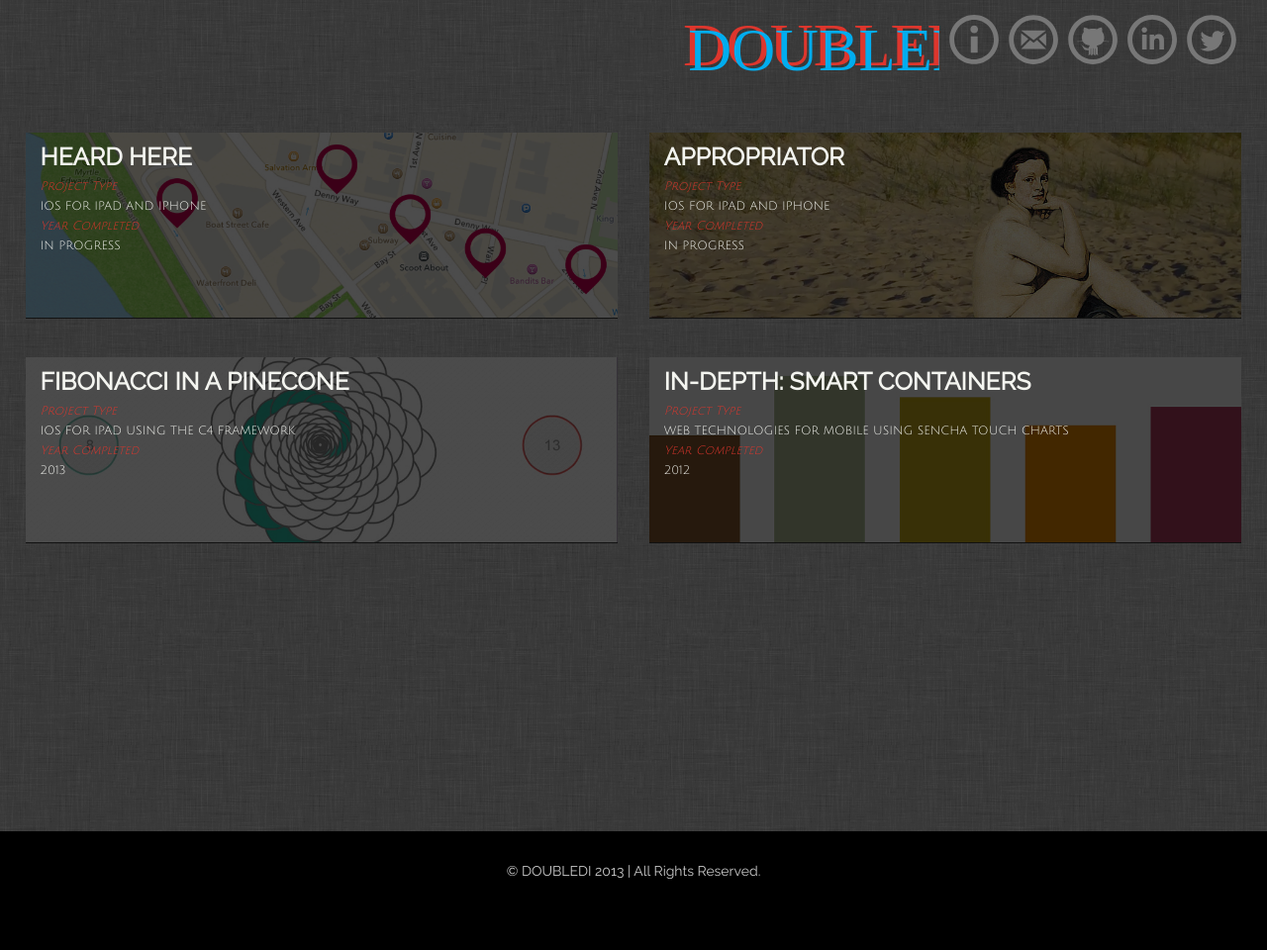
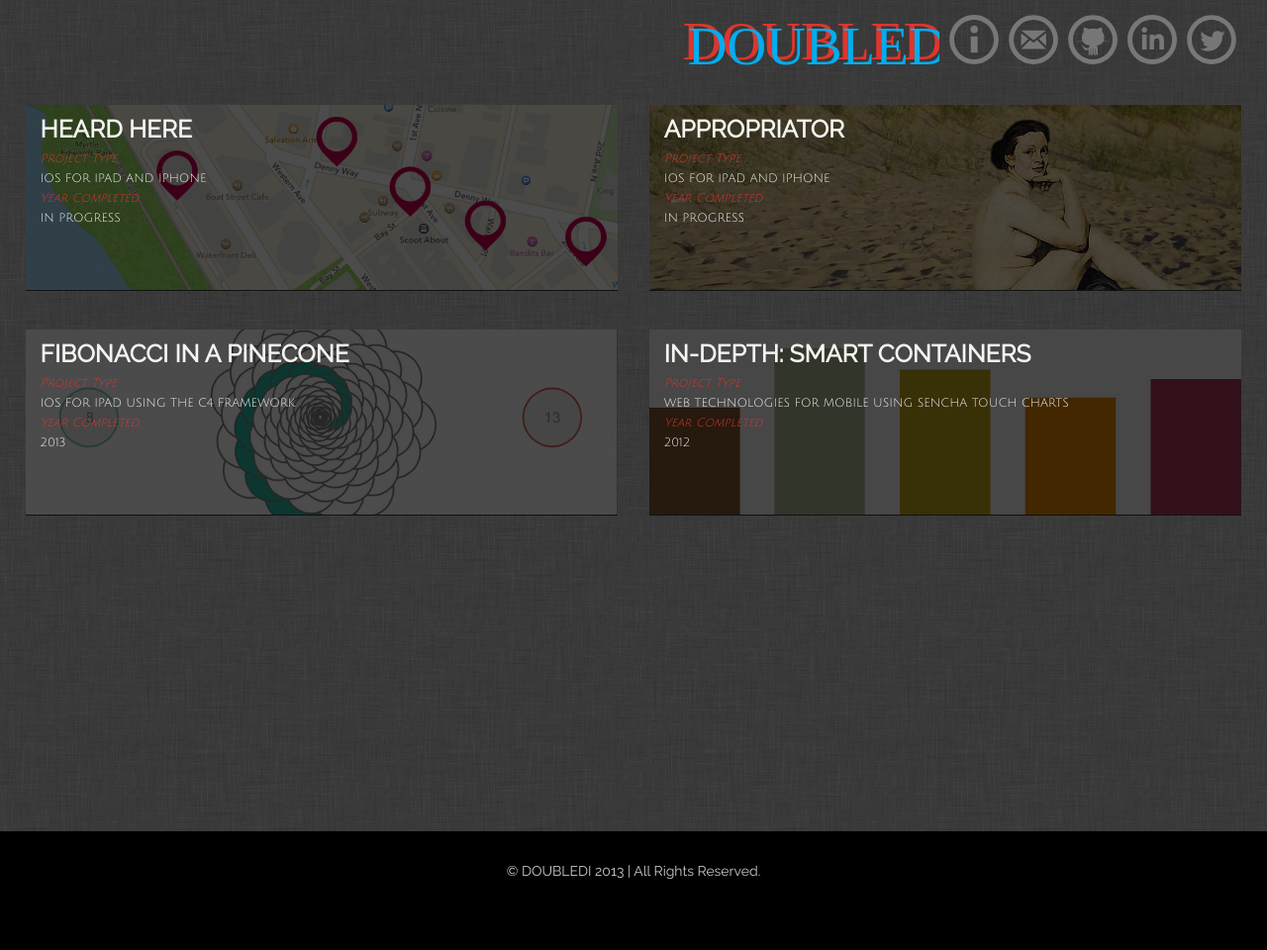
Before and after one commit to diannamertz/doubledi.github.com, a Jekyll site: the page built from index.html, in a window 1280 px wide. Shown: the whole page at 99% size. Built offline with Jekyll 4.4.1, drawn with Linux system fonts in a browser that asks for light colours.

Commit message:
index changes

```diff
--- a/_layouts/default.html
+++ b/_layouts/default.html
@@ -31,10 +31,10 @@
                 </li>
                 <li>
                     <svg version="1.1" id="Layer_1" xmlns="http://www.w3.org/2000/svg" xmlns:xlink="http://www.w3.org/1999/xlink" x="0px" y="0px"
-                    width="260px" height="88px" viewBox="0 0 {width} {height}" enable-background="new 0 0 {width} {height}" xml:space="preserve">
+                    width="260px" height="60px" viewBox="0 0 {width} {height}" enable-background="new 0 0 {width} {height}" xml:space="preserve">
                       <a xlink:href="/index.html" target="_top">
-                      <text transform="matrix(1 0 0 1 1 50.8223)" fill="#DD362D" font-family="'OriyaSangamMN'" font-size="60.8069">DOUBLEDI</text>
-                      <text transform="matrix(1 0 0 1 6.2539 55.8867)" fill="#00ADEF" font-family="'OriyaSangamMN'" font-size="60.8069">DOUBLEDI</text>
+                      <text transform="matrix(1 0 0 1 0.5049 45.041)" fill="#DD362D" font-family="'OriyaSangamMN'" font-size="55">DOUBLEDI</text>
+                      <text transform="matrix(1 0 0 1 5.7803 50.127)" fill="#00ADEF" font-family="'OriyaSangamMN'" font-size="55">DOUBLEDI</text>
                       </a>
                    </svg>
                 </li>
```
